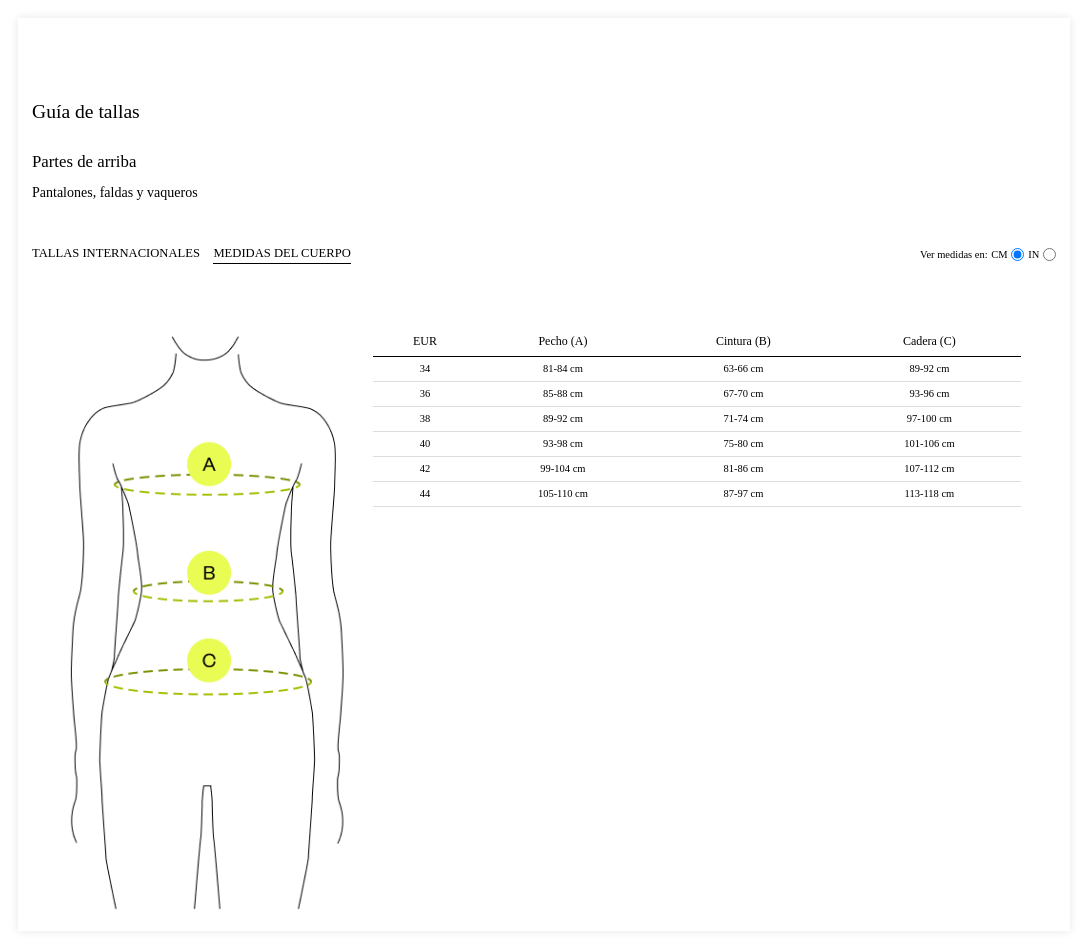
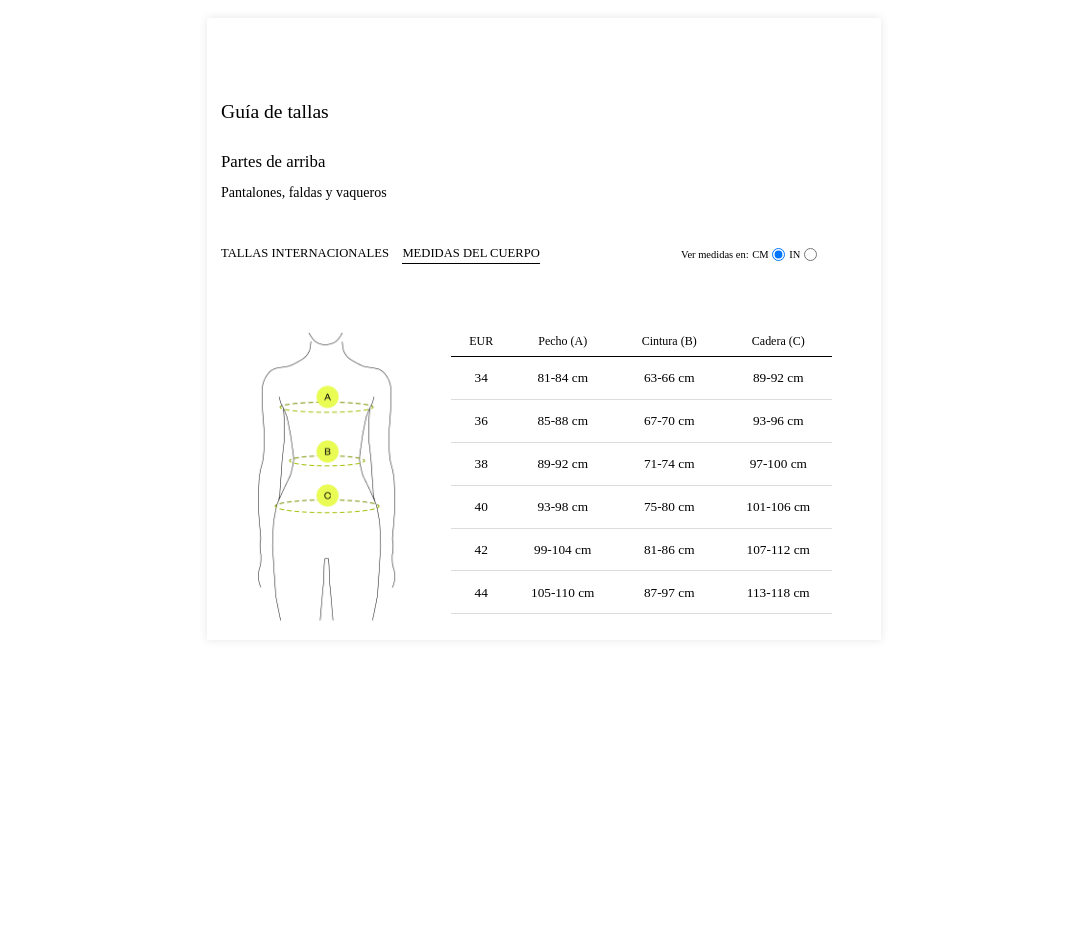
Before and after one commit to meerajulz/desigual, a plain HTML site: page index.html in a window 1280 px wide. Shown: the whole page, without its empty margins (96-1183 px from the left). After the commit the page ends 800 px from the top, so only its background shows below. Drawn offline with nearby package versions, Linux system fonts and the light colour scheme; a web font is replaced by a local one.

Commit message:
small css changes

```diff
--- a/styles.css
+++ b/styles.css
@@ -36,6 +36,7 @@ input[type="radio"] {
 
 .size-guide {
     width: 80%;
+    max-width: 646px;
     margin: 1.25em auto;
     /* 20px to em */
     padding: 1em;
@@ -122,11 +123,11 @@ h3 {
     align-items: center;
     justify-content: flex-end;
     font-size: 0.75em;
+    margin-right: 50px;
 }
 
 .input-measures label {
     margin: 0 0.357em;
-    /* 5px to em */
 }
 
 .label-measures {
@@ -170,7 +171,8 @@ h3 {
 
 .img {
     flex: 0 0 30%;
-    max-width: 30%;
+    max-width: 144px;
+    margin-right: 2.2em;
 }
 
 .img img {
@@ -205,7 +207,8 @@ th {
 }
 
 td {
-    font-size: 0.75em;
+    font-size: 0.95em;
+    padding: 1em 0;
 }
 
 
```
